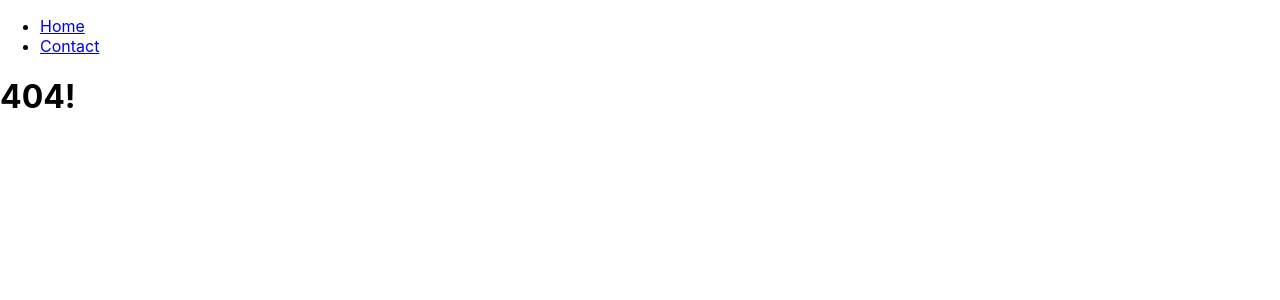
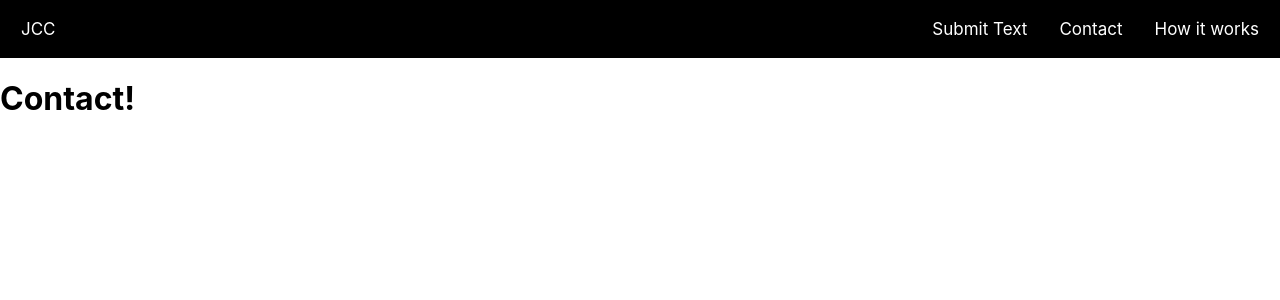
Before and after one commit to jcconnol/generation-bot, a React (Create React App) app: page /contact in a window 1280 px wide. Before the commit this address had no page. Shown: the top 300 px of the page. Built offline with nearby package versions, Linux system fonts and the light colour scheme.

Commit message:
add pages and functionality

```diff
--- a/package.json
+++ b/package.json
@@ -8,6 +8,7 @@
     "@testing-library/user-event": "^13.5.0",
     "react": "^18.2.0",
     "react-dom": "^18.2.0",
+    "react-dropdown": "^1.10.0",
     "react-router-dom": "^6.3.0",
     "react-scripts": "5.0.1",
     "web-vitals": "^2.1.4"
--- a/src/App.js
+++ b/src/App.js
@@ -3,6 +3,7 @@ import { BrowserRouter, Routes, Route } from "react-router-dom";
 import Layout from "./pages/Layout";
 import Home from "./pages/Home";
 import Submit from "./pages/Submit";
+import Contact from "./pages/Contact";
 import NoPage from "./pages/NoPage";
 
 export default function App() {
@@ -11,7 +12,8 @@ export default function App() {
       <Routes>
         <Route path="/" element={<Layout />}>
           <Route index element={<Home />} />
-          <Route path="contact" element={<Submit />} />
+          <Route path="/contact" element={<Contact />} />
+          <Route path="/submit" element={<Submit />} />
           <Route path="*" element={<NoPage />} />
         </Route>
       </Routes>
--- /dev/null
+++ b/src/components/GeneratedTextBox.js
@@ -0,0 +1,31 @@
+import React, { useState } from 'react';
+
+function GeneratedTextBox({ textOption }) {
+
+    switch (textOption) {
+        case 'tweet':
+            return (
+              <div>tweet.</div>
+            )
+        case 'poem':
+            return (
+              <div>poem.</div>
+            )
+        case 'site':
+            return (
+                <div>site.</div>
+            )
+        default:
+            return (
+              <div>You are a User.</div>
+            )
+    }
+
+    return (
+        <div>
+            { textOption }
+        </div>
+    );
+}
+
+export default GeneratedTextBox;
--- /dev/null
+++ b/src/components/Header.js
@@ -0,0 +1,78 @@
+import React, { useState } from 'react';
+import { BrowserRouter, Route, Link } from "react-router-dom";
+import MobileNav from "../components/mobileNav"
+import "../styles/header.css"
+
+export default function Header(props) {
+  //make rounded edges on header buttons
+  var title = props.title;
+
+  var menuItems = [
+    {name: 'Submit Text', path: '/Submit'},
+    {name: 'Contact', path: '/contact'},
+    {name: 'How  it works', path: '/how-it-works'}
+  ];
+
+  const [showMobileNav, setShowMobileNav] = useState(false);
+  const [hovered, setStyles] = React.useState("");
+
+  var backgroundColor = "white";
+  var textColor = "black";
+
+  if(title !== "index"){
+    backgroundColor = "black";
+    textColor = "white";
+  }
+
+
+  //change only one on hover
+  var buttonStyles = [];
+  for(var i = 0; i < 9; i++){
+    buttonStyles.push({ color: textColor, backgroundColor: backgroundColor});
+  }
+
+  if(hovered){
+    if(buttonStyles[hovered].backgroundColor === "black"){
+      buttonStyles[hovered].backgroundColor = "white"
+      buttonStyles[hovered].color = "black"
+    }
+    else{
+      buttonStyles[hovered].backgroundColor = "black"
+      buttonStyles[hovered].color = "white"
+    }
+  }
+
+  return (
+    <>
+      <nav style={{
+        backgroundColor: backgroundColor
+      }}>
+        <div className="header topnav" id="myTopnav" style={{
+          color: textColor,
+          backgroundColor: backgroundColor
+        }}>
+          <Link className="left" to="/"
+            style={buttonStyles[1]}
+            onMouseEnter={() => setStyles(1)}
+            onMouseLeave={() => setStyles()}
+          >JCC</Link>
+          {
+            menuItems.map((item, index) => {
+              return (
+                <Link to={item.path}
+                  style={buttonStyles[(index+2)]}
+                  onMouseEnter={() => setStyles((index+2))}
+                  onMouseLeave={() => setStyles()}
+                >{item.name}</Link>
+              )
+            })
+          }
+          <div className="header-icon" onClick={() => setShowMobileNav(!showMobileNav)}>&#9776;</div>
+        </div>
+        <div className={showMobileNav ? "mobile-nav menu-section" : "hidden menu-section" }>
+          <MobileNav menuItems={menuItems} />
+        </div>
+      </nav>
+    </>
+  )
+}
--- /dev/null
+++ b/src/components/mobileNav.js
@@ -0,0 +1,20 @@
+import React from "react"
+import { Link } from "react-router-dom";
+import "../styles/mobilenav.css"
+
+export default function MobileNav({ menuItems }) {
+
+  return (
+    <div className="overlay navigation">
+        <div className="overlay-content">
+          {
+            menuItems.map((item, index) => {
+              return (
+                <Link to={item.path} href={item.path} key={index}>{item.name}</Link>
+              )
+            })
+          }
+        </div>
+    </div>
+  )
+}
--- /dev/null
+++ b/src/pages/Contact.js
@@ -0,0 +1,9 @@
+import React from 'react';
+
+function Contact() {
+    return (
+        <h1>Contact!</h1>
+    );
+}
+
+export default Contact;
--- a/src/pages/Home.js
+++ b/src/pages/Home.js
@@ -1,8 +1,36 @@
-import React from 'react';
+import React, { useState } from 'react';
+import GeneratedTextBox from '../components/GeneratedTextBox';
+import Dropdown from 'react-dropdown';
+import styles from 'react-dropdown/style.css';
+import "../styles/home.css"
 
 function Home() {
+    const [textOption, setTextOpt] = useState(true)
+
+    const options = [
+        'Poem', 'Tweet', 'Webpage'
+    ];
+    const defaultOption = options[0];
+
+    function onSelect(event) {
+        setTextOpt(event.value)
+    }
+
     return (
-        <h1>this is the homepage</h1>
+        <div>
+            <h1 className='center-header'>
+                Generate a
+                <Dropdown
+                    className='gen-option-dropdown'
+                    menuClassName='gen-dropdown-menu'
+                    options={options}
+                    onChange={onSelect}
+                    value={defaultOption} />
+            </h1>
+            <div className='gen-text-container'>
+                <GeneratedTextBox textOption={textOption} />
+            </div>
+        </div>
     );
 }
 
--- a/src/pages/Layout.js
+++ b/src/pages/Layout.js
@@ -1,11 +1,11 @@
 import React from "react";
-import {Outlet} from "react-router-dom";
-import Navbar from "../Navbar";
+import { Outlet } from "react-router-dom";
+import Header from "../components/Header";
 
 const Layout = () => {
   return (
     <>
-      <Navbar />
+      <Header />
       <Outlet />
     </>
   );
--- a/src/pages/Submit.js
+++ b/src/pages/Submit.js
@@ -2,7 +2,7 @@ import React from 'react';
 
 function Submit() {
     return (
-        <h1>404!</h1>
+        <h1>Submit!</h1>
     );
 }
 
--- /dev/null
+++ b/src/styles/header.css
@@ -0,0 +1,61 @@
+.topnav {
+  overflow: hidden;
+  padding: 5px;
+  display:-webkit-flex;
+  list-style-type:none;
+  justify-content:flex-end;
+}
+
+.topnav a,
+.topnav div {
+  border-radius: 5px;
+  float: left;
+  display: block;
+  text-align: center;
+  padding: 14px 16px;
+  text-decoration: none;
+  font-size: 17px;
+}
+
+.hidden {
+  display: none;
+  visibility: hidden;
+}
+
+.topnav .header-icon {
+  display: none;
+}
+
+/*
+.topnav a:hover {
+  background-color: #252525;
+  color: white;
+}
+*/
+.left {
+  margin-right:auto;
+}
+
+@media screen and (max-width: 625px) {
+  .topnav a:not(:first-child) {
+    display: none;
+  }
+
+  .topnav div.header-icon {
+    float: right;
+    display: block;
+  }
+
+  .topnav.responsive {position: relative;}
+  .topnav.responsive .header-icon {
+    position: absolute;
+    right: 0;
+    top: 0;
+  }
+
+  .topnav.responsive a {
+    float: none;
+    display: flex;
+    text-align: left;
+  }
+}
--- /dev/null
+++ b/src/styles/home.css
@@ -0,0 +1,22 @@
+.center-header {
+    text-align: center;
+    justify-content: center;
+}
+
+.gen-dropdown-menu {
+    width: fit-content;
+    text-align: left;
+}
+
+.gen-option-dropdown {
+    width: fit-content;
+    display: inline-flex;
+    padding-left: 1%;
+}
+
+.gen-text-container {
+    width: fit-content;
+    display: flex;
+    margin: auto;
+    justify-content: center;
+}
--- /dev/null
+++ b/src/styles/mobilenav.css
@@ -0,0 +1,51 @@
+
+.overlay {
+    height: 91%;
+    width: 100%;
+    position: fixed;
+    z-index: 5;
+    top: 9%;
+    left: 0;
+    background-color: #d9dada;
+    overflow-y: hidden;
+    transition: 0.5s;
+  }
+
+  .overlay-content {
+    position: relative;
+    top: 15%;
+    width: 100%;
+    text-align: center;
+    margin-top: 30px;
+  }
+
+  .overlay a {
+    padding: 8px;
+    text-decoration: none;
+    font-size: 36px;
+    color: black;
+    display: block;
+    transition: 0.3s;
+    font-weight: 700;
+  }
+
+  .overlay a:hover, .overlay a:focus {
+    color: #a5a5a5;
+  }
+
+  .overlay .closebtn {
+    position: absolute;
+    top: 20px;
+    right: 45px;
+    font-size: 60px;
+  }
+
+  @media screen and (max-height: 450px) {
+    .overlay {overflow-y: auto;}
+    .overlay a {font-size: 20px}
+    .overlay .closebtn {
+    font-size: 40px;
+    top: 15px;
+    right: 35px;
+    }
+  }
```
Also changed, not shown: 1 other file (tests, documents, lock files or other folders).
